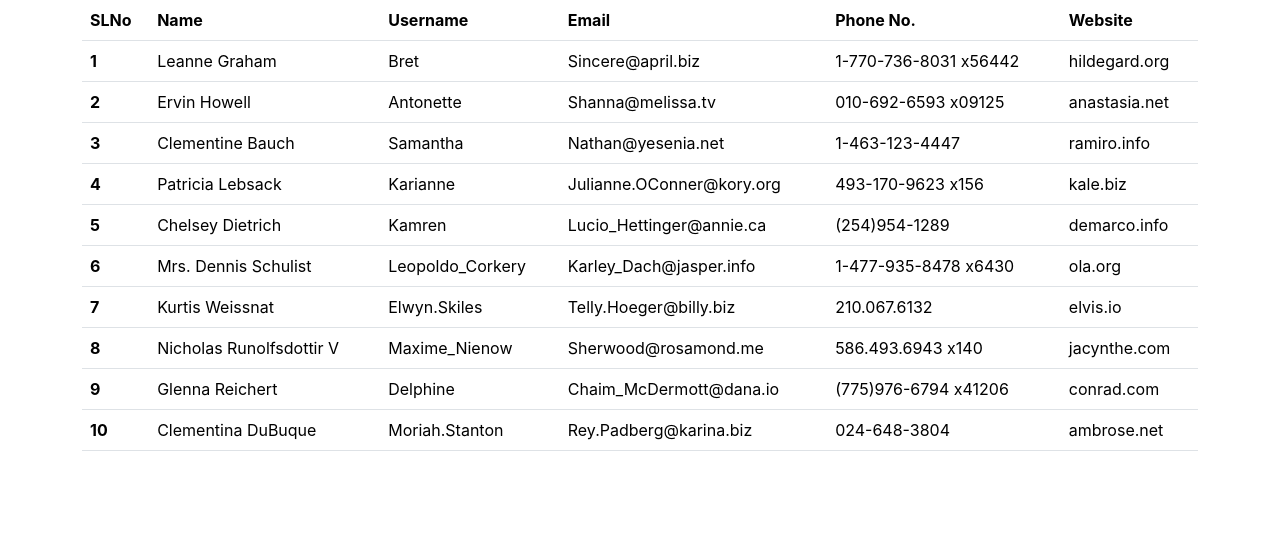
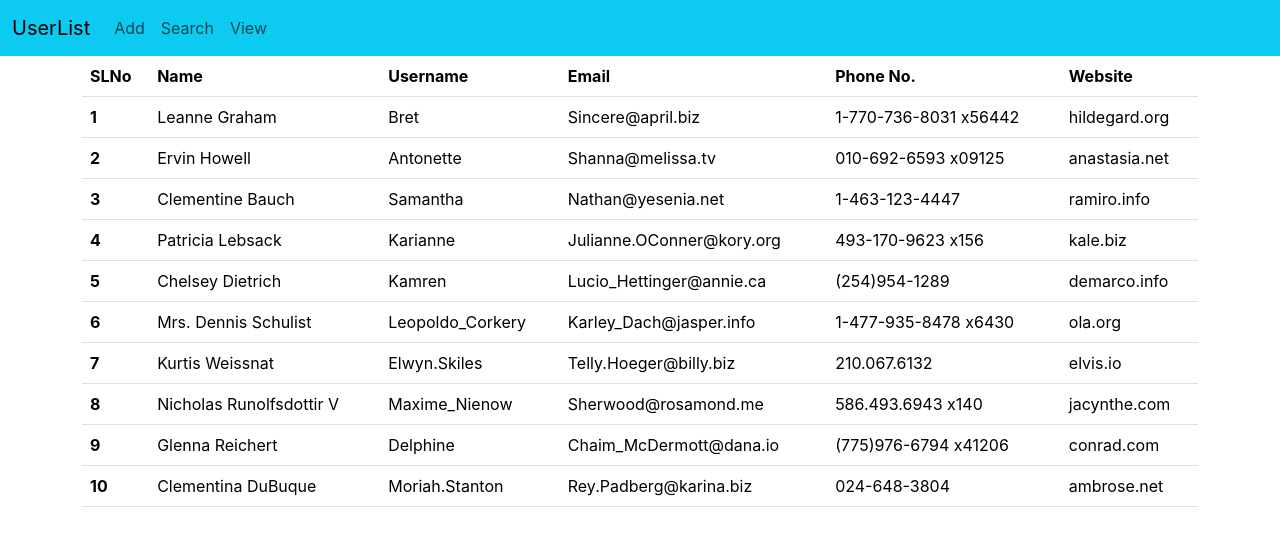
Before and after one commit to AdwaithVS/User-list, a React (Create React App) app: page /view in a window 1280 px wide. Shown: the top 546 px of the page. Built offline with nearby package versions, Linux system fonts and the light colour scheme.

Commit message:
Completed

```diff
--- a/src/components/AddPage.jsx
+++ b/src/components/AddPage.jsx
@@ -1,8 +1,10 @@
 import React from 'react'
+import Navbar from './Navbar'
 
 const AddPage = () => {
     return (
         <div>
+            <Navbar/>
             <div className="container">
                 <div className="row">
                     <div className="col col-12 col-sm-12 col-md-12 col-lg-12 col-xl-12 col-xxl-12">
--- a/src/components/Navbar.jsx
+++ b/src/components/Navbar.jsx
@@ -5,7 +5,7 @@ const Navbar = () => {
         <div>
             <nav class="navbar navbar-expand-lg bg-info">
                 <div class="container-fluid">
-                    <a class="navbar-brand" href="#">UserList</a>
+                    <a class="navbar-brand" href="/">UserList</a>
                     <button class="navbar-toggler" type="button" data-bs-toggle="collapse" data-bs-target="#navbarNav" aria-controls="navbarNav" aria-expanded="false" aria-label="Toggle navigation">
                         <span class="navbar-toggler-icon"></span>
                     </button>
--- a/src/components/SearchPage.jsx
+++ b/src/components/SearchPage.jsx
@@ -1,8 +1,10 @@
 import React from 'react'
+import Navbar from './Navbar'
 
 const SearchPage = () => {
     return (
         <div>
+            <Navbar/>
             <div className="container">
                 <div className="row">
                     <div className="col col-12 col-sm-12 col-md-12 col-lg-12 col-xl-12 col-xxl-12">
--- a/src/components/ViewPage.jsx
+++ b/src/components/ViewPage.jsx
@@ -1,4 +1,5 @@
 import React, { useState } from 'react'
+import Navbar from './Navbar'
 
 const ViewPage = () => {
 const [data,changeData]=useState(
@@ -237,6 +238,7 @@ const [data,changeData]=useState(
 )
     return (
         <div>
+            <Navbar/>
             <div className="container">
                 <div className="row">
                     <div className="col col-12 col-sm-12 col-md-12 col-lg-12 col-xl-12 col-xxl-12">
```
Also changed, not shown: src/App.js (+5 -5 lines).
